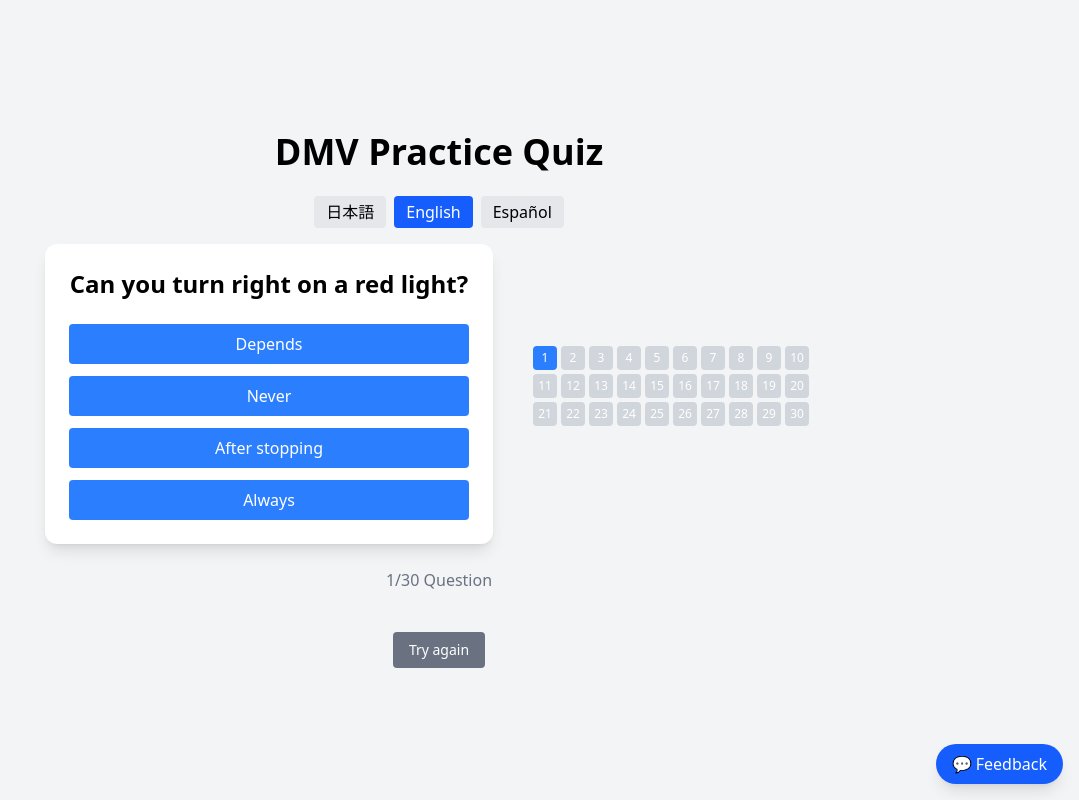
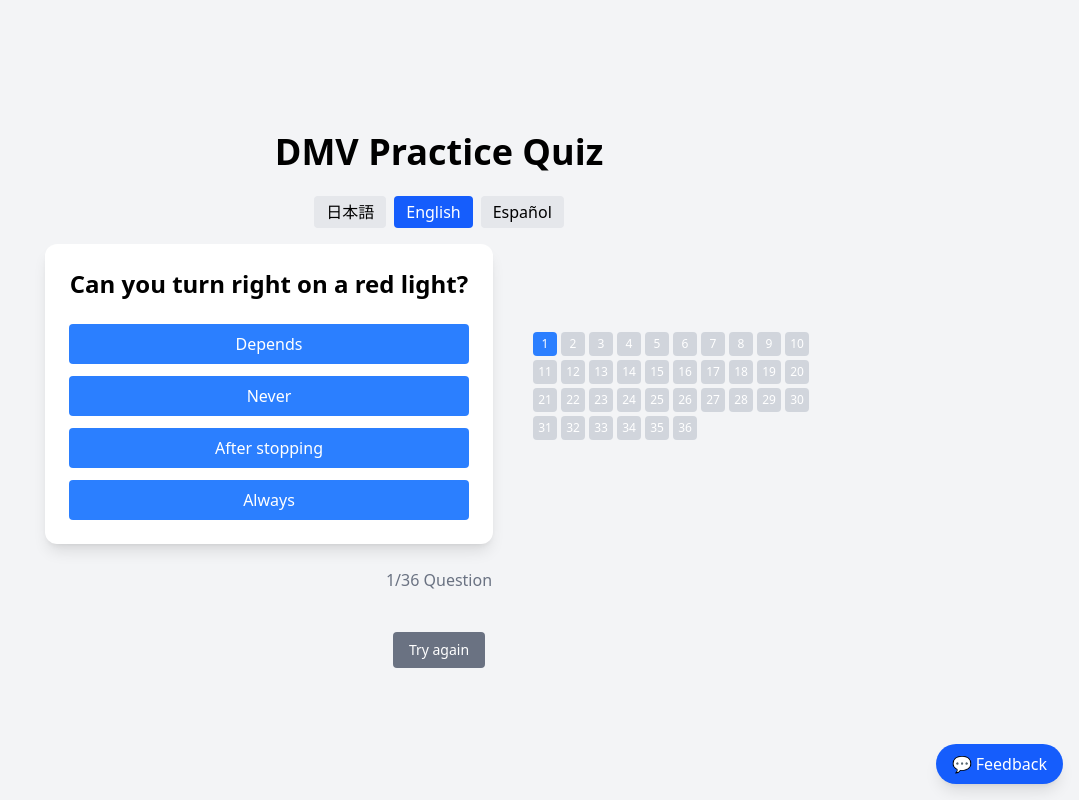
Before and after one commit to DJTAKESHI/dmv-quiz, a React (Vite) app: page / in a window 1280 px wide. Shown: the whole page, without its empty margins (201-1280 px from the left). Built offline with nearby package versions, Linux system fonts and the light colour scheme.

Commit message:
increase the quizz and modify result page

```diff
--- a/src/App.jsx
+++ b/src/App.jsx
@@ -74,7 +74,7 @@ export default function App() {
     if (typeof gtag === "function") {
       gtag('event','quiz_restart',{
         language:language
-      });
+      });r
     }
     setCurrentIndex(0);
     setScore(0);
@@ -97,6 +97,15 @@ export default function App() {
           ? `あなたの正解数は ${score} / ${quizzes.length}です`
           : `Obtuviste ${score} de ${quizzes.length} correctas`}
       </p>
+      {score / quizzes.length >= 0.8 && (
+        <p className="text-lg font-semibold text-green-600 mb-4">
+          {language === "en"
+            ? "You passed the exam!"
+            : language === "ja"
+            ? "あなたは試験に合格しました"
+            : "¡Aprobaste el examen!"}
+        </p>
+      )}
       <button
         onClick={resetQuiz}
         className="px-4 py-2 bg-blue-500 text-white rounded hover:bg-blue-600"
@@ -237,23 +246,7 @@ export default function App() {
         💬 Feedback
       </button>
 
-      {/* Feedback モーダル */}
-      {/* {showFeedback && (
-        <div className="fixed inset-0 bg-black bg-opacity-40 flex items-center justify-center z-50">
-          <div className="bg-white rounded-lg p-6 w-11/12 max-w-md">
-            <h2 className="text-xl font-bold mb-4">
-              {language === "ja" ? "ご意見を教えてください" : "Your feedback"}
-            </h2>
-            <p className="text-sm text-gray-500 mb-3">Question: {currentIndex + 1}</p>
-            <button
-              onClick={() => setShowFeedback(false)}
-              className="mt-4 text-sm text-gray-500 hover:text-gray-700"
-            >
-              Close
-            </button>
-          </div>
-        </div>
-      )} */}
+
     </div>
   );
 }
--- a/src/data/quizzes.js
+++ b/src/data/quizzes.js
@@ -567,7 +567,7 @@ export const quizzes = [
     "es": [
       "Camino estrecho más adelante",
       "Carretera cerrada",
-      "Tráfico en un solo sentido",
+     "Tráfico en un solo sentido",
       "Calzada resbaladiza"
     ]
   },
@@ -577,7 +577,121 @@ export const quizzes = [
     "es": "Camino estrecho más adelante"
   },
   image: "https://dmv-quiz.s3.us-east-1.amazonaws.com/narrowroad.webp"
-}
+},
+
+
+{
+    "question": {
+      "ja": "大型トラックについて正しいのはどれですか？",
+      "en": "Which of the following is true about large trucks?",
+      "es": "¿Cuál de las siguientes es verdadera sobre los camiones grandes?"
+    },
+    "options": {
+      "ja":
+      ["多くのトレーラーで構成されており、乗用車より操作しやすい",
+        "死角が大きく、運転手から他の車両が見えにくい",
+        "非常に強力な緊急ブレーキがあり、すぐに停止できる",
+        "瞬時に停止できる"],
+      "en": [
+        "They are made of many trailers, which make them more maneuverable than passenger vehicles.",
+        "They have large blind spots, which makes it difficult for the truck driver to see other vehicles.",
+        "They have large and powerful emergency brakes, which gives them the capability to stop quickly.",
+        "They can stop instantly without any distance."],
+      "es": ["Están compuestos de muchos remolques, lo que los hace más maniobrables que los vehículos de pasajeros.", "Tienen grandes puntos ciegos, lo que dificulta que el conductor vea otros vehículos.", "Tienen frenos de emergencia grandes y potentes, lo que les da la capacidad de detenerse rápidamente.", "Pueden detenerse instantáneamente sin ninguna distancia."]
+    },
+    "answer": {
+      "ja": "死角が大きく、運転手から他の車両が見えにくい",
+      "en": "They have large blind spots, which makes it difficult for the truck driver to see other vehicles.",
+      "es": "Tienen grandes puntos ciegos, lo que dificulta que el conductor vea otros vehículos."
+    }
+  },
+  {
+    "question": {
+      "ja": "運転中に違法な行為はどれですか？",
+      "en": "Which of the following is illegal while driving?",
+      "es": "¿Cuál de las siguientes es ilegal mientras se conduce?"
+    },
+    "options": {
+      "ja": ["両耳を覆うヘッドセットや耳栓を使用する", "片耳だけを覆うヘッドセットや耳栓を使用する", "住宅街でクルーズコントロールを使用する", "両手を使わずに運転する"],
+      "en": ["Wearing a headset or ear plugs that covers both ears.", "Wearing a headset or ear plugs that covers one ear.", "Using cruise control on residential streets.", "Driving without both hands on the wheel."],
+      "es": ["Usar auriculares o tapones que cubran ambos oídos.", "Usar auriculares o tapones que cubran un oído.", "Usar control de crucero en calles residenciales.", "Conducir sin usar ambas manos en el volante."]
+    },
+    "answer": {
+      "ja": "両耳を覆うヘッドセットや耳栓を使用する",
+      "en": "Wearing a headset or ear plugs that covers both ears.",
+      "es": "Usar auriculares o tapones que cubran ambos oídos."
+    }
+  },
+  {
+    "question": {
+      "ja": "交通が遅く混雑していて、次の交差点に着く前に鉄道の踏切を渡らなければならない場合、どうすべきですか？",
+      "en": "What should you do when traffic is slow and heavy, and you must cross railroad tracks before reaching the upcoming intersection?",
+      "es": "¿Qué debes hacer cuando el tráfico es lento y pesado, y debes cruzar las vías del tren antes de llegar a la próxima intersección?"
+    },
+    "options": {
+      "ja": ["前の車が渡っているときに渡る", "交差点の信号が青になるまで踏切で待つ", "完全に渡れるまで待ってから進む", "列車が来る前に急いで渡る"],
+      "en": ["Begin crossing when the vehicle in front of you is crossing the tracks.", "Wait on the tracks until the stoplight at the intersection turns green.", "Wait until you can completely cross the tracks before proceeding.", "Speed up to cross before the train arrives."],
+      "es": ["Comenzar a cruzar cuando el vehículo delante de ti está cruzando.", "Esperar en las vías hasta que el semáforo de la intersección se ponga en verde.", "Esperar hasta poder cruzar completamente las vías antes de proceder.", "Acelerar para cruzar antes de que llegue el tren."]
+    },
+    "answer": {
+      "ja": "完全に渡れるまで待ってから進む",
+      "en": "Wait until you can completely cross the tracks before proceeding.",
+      "es": "Esperar hasta poder cruzar completamente las vías antes de proceder."
+    }
+  },
+  {
+    "question": {
+      "ja": "あおり運転されている場合、どうすべきですか？",
+      "en": "Which of the following should you do if you are being followed by a tailgater?",
+      "es": "¿Cuál de las siguientes debes hacer si estás siendo seguido de cerca por otro vehículo?"
+    },
+    "options": {
+      "ja": ["車線を変えて追い越させる", "ブレーキを軽くタップして減速を知らせる", "速度を上げて相手に合わせる", "すぐに停車する"],
+      "en": ["Change lanes and allow the tailgater to pass.", "Tap the brakes to signal you are moving at a slower pace.", "Increase your speed to match the speed of the vehicle.", "Stop immediately in the lane."],
+      "es": ["Cambiar de carril y dejar que el vehículo pase.", "Golpear ligeramente los frenos para señalar que vas más lento.", "Aumentar la velocidad para igualar al vehículo.", "Detenerse inmediatamente en el carril."]
+    },
+    "answer": {
+      "ja": "車線を変えて追い越させる",
+      "en": "Change lanes and allow the tailgater to pass.",
+      "es": "Cambiar de carril y dejar que el vehículo pase."
+    }
+  },
+  {
+    "question": {
+      "ja": "制限速度で運転している場合でも、スピード違反切符をもらうことはありますか？",
+      "en": "When you are driving the speed limit, you can be given a speeding ticket:",
+      "es": "Cuando conduces al límite de velocidad, ¿puedes recibir una multa por exceso de velocidad?"
+    },
+    "options": {
+      "ja": ["道路や天候の状況でより遅い速度が必要な場合", "常に合法なので絶対にない", "急カーブに近づく場合のみ", "他のドライバーが減速を指示した場合"],
+      "en": ["If road or weather conditions require a slower speed.", "Under no circumstances because it is always legal.", "Only if you are approaching a sharp curve in the road.", "If another driver signals you to slow down."],
+      "es": ["Si las condiciones de la carretera o el clima requieren velocidad menor.", "Bajo ninguna circunstancia porque siempre es legal.", "Solo si te aproximas a una curva cerrada.", "Si otro conductor te indica reducir la velocidad."]
+    },
+    "answer": {
+      "ja": "道路や天候の状況でより遅い速度が必要な場合",
+      "en": "If road or weather conditions require a slower speed.",
+      "es": "Si las condiciones de la carretera o el clima requieren velocidad menor."
+    }
+  },
+  {
+    "question": {
+      "ja": "開封済みのアルコール飲料容器を車内で運転中に持つのはいつ合法ですか？",
+      "en": "When is it legal for a person to drive with an alcoholic beverage container that has been opened?",
+      "es": "¿Cuándo es legal que una persona conduzca con un recipiente de bebida alcohólica que ha sido abierto?"
+    },
+    "options": {
+      "ja": ["前席の下にある場合", "トランクにある場合", "グローブボックスにある場合", "運転席横のドアポケットにある場合"],
+      "en": ["If the container is under the front seat.", "If the container is in the trunk of the vehicle.", "If the container is in the glove compartment.", "If the container is in the door pocket next to the driver."],
+      "es": ["Si el recipiente está debajo del asiento delantero.", "Si el recipiente está en el maletero del vehículo.", "Si el recipiente está en la guantera.", "Si el recipiente está en el bolsillo de la puerta junto al conductor."]
+    },
+    "answer": {
+      "ja": "トランクにある場合",
+      "en": "If the container is in the trunk of the vehicle.",
+      "es": "Si el recipiente está en el maletero del vehículo."
+    }
+  }
+
+
 
 
 
```
